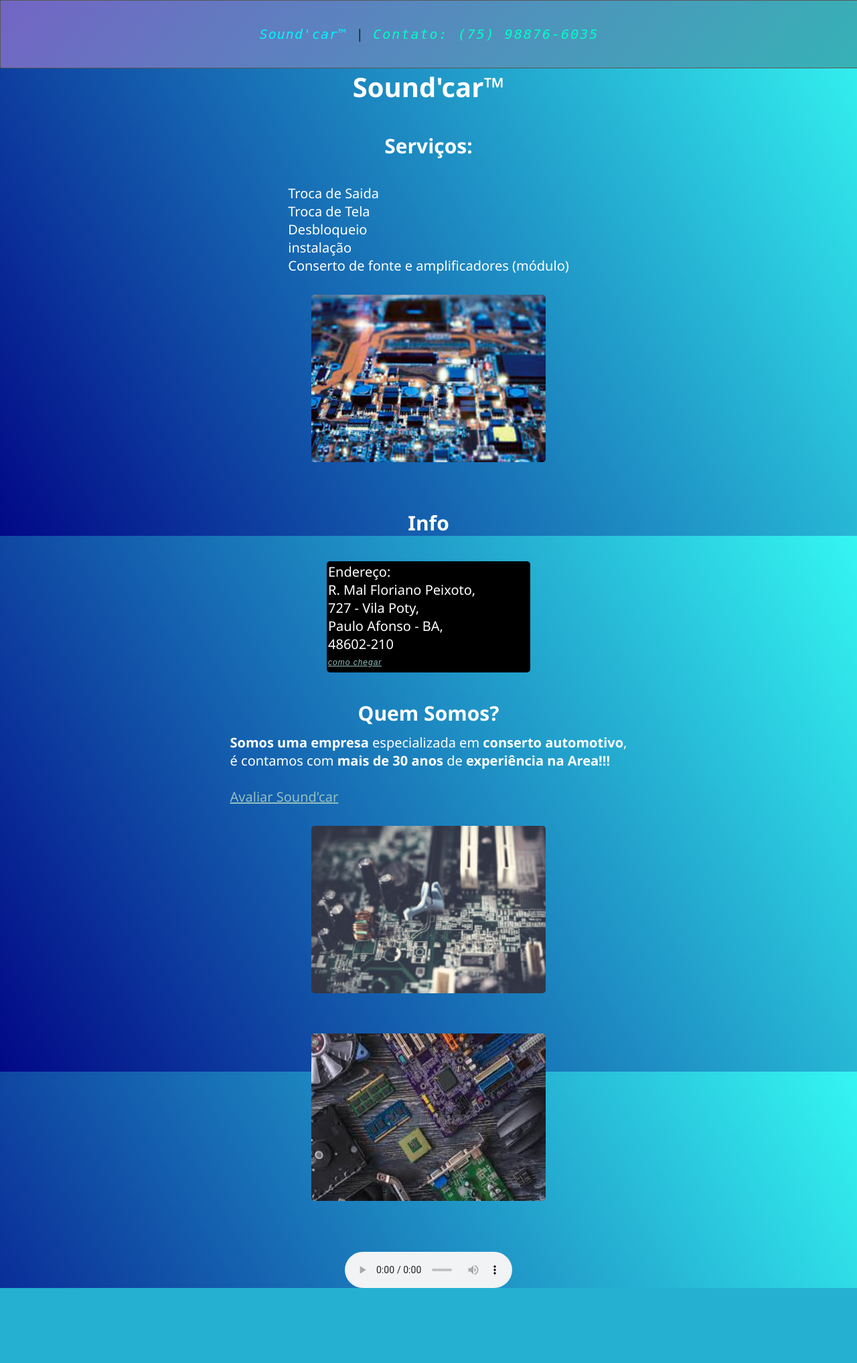
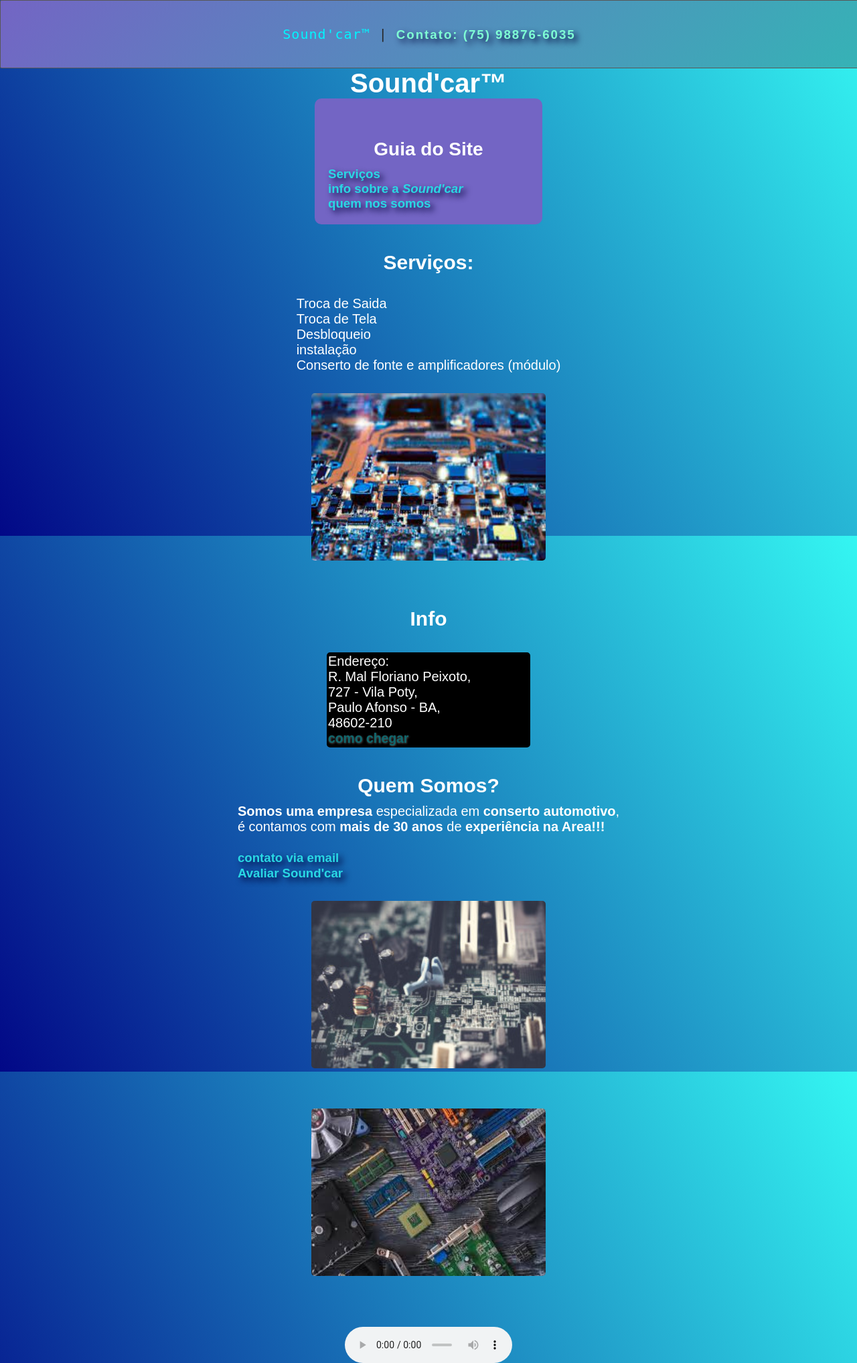
Before and after one commit to Brunin13/Brunin13.github.io, a PHP site: page /estudos/projetos-particulares/sound-car/index.html in a window 1280 px wide. Shown: the whole page at 67% size. Before the commit the page ends 1923 px from the top, so only its background shows below. Run offline with PHP 8.4, Linux system fonts and the light colour scheme.

Commit message:
Add files via upload

```diff
--- a/estudos/javascript/curso-js/aula16ex/ex018/ex018.html
+++ b/estudos/javascript/curso-js/aula16ex/ex018/ex018.html
@@ -16,7 +16,6 @@
         <select id="selTab" size="10"></select>
         <br>
         <input type="button" id="btn" value="Finalizar">
-        <input type="button" id="btn3" value="reset">
       </div>
       <div id="two">
         </div>
--- a/estudos/projetos-particulares/sound-car/index.html
+++ b/estudos/projetos-particulares/sound-car/index.html
@@ -10,11 +10,21 @@
   </head>
   <body>
       <div class="barra">
-          <code><span>Sound'car&trade;</span> | <em>Contato: (75) 98876-6035</em></code>
+          <code><span>Sound'car&trade;</span> | <a href="tel:+5575988766035">Contato: (75) 98876-6035</a></code>
           <br>
         </div>
         <div class="container">
             <h1>Sound'car&trade;</h1>
+
+            <div class="guia">
+                <h2>Guia do Site</h2>
+                <ul>
+                    <li><a href="#servicos">Serviços</a></li>
+                    <li><a href="#info">info sobre a <em>Sound'car</em></a></li>
+                    <li id="servicos"><a href="#quem-somos">quem nos somos</a></li>
+                </ul>
+            </div>
+
             <h2>Serviços:</h2>
             <br>
             <ul>
@@ -24,12 +34,12 @@
                 <li>instalação</li>
                 <li>Conserto de fonte e amplificadores (módulo)</li>
             </ul>
-            <img src="hardware2.jpg" alt="aparelhos eletronicos">
+            <img  id="info" src="hardware2.jpg" alt="aparelhos eletronicos">
             <h2>Info</h2>
             <br>
-                <div class="info">
+            <div class="info">
                     <ul>
-                        <li>Endereço:<br> R. Mal Floriano Peixoto,<br> 727 - Vila Poty,<br> Paulo Afonso - BA,<br> 48602-210</li>
+                        <li id="quem-somos">Endereço:<br> R. Mal Floriano Peixoto,<br> 727 - Vila Poty,<br> Paulo Afonso - BA,<br> 48602-210</li>
                         <li>
                             <br>
                             <a href="https://www.google.com/maps/dir//sound+car/data=!4m6!4m5!1m1!4e2!1m2!1m1!1s0x709312e69723b7b:0x7c6f2841856cd3dc?sa=X&ved=2ahUKEwjkp_TtlMH4AhUDDdQKHe6_AcEQ9Rd6BAgGEAU" rel="external" target="_blank">como chegar</a></li>
@@ -39,6 +49,7 @@
             <ul>
                 <p><strong>Somos uma empresa</strong> especializada em <strong>conserto automotivo</strong>,<br> é contamos com <strong>mais de 30 anos</strong> de <strong>experiência na Area!!!</strong></p>
                 <br>
+                <p><a href="mailto:jurantec@gmail.com">contato via email</a></p>
                 <p><a href="https://www.google.com/search?q=sound-car&oq=sound-car&aqs=chrome..69i57j0i30i457j0i30l3j69i60l3.2934j0j4&sourceid=chrome&ie=UTF-8&tbs=lf:1,lf_ui:10&tbm=lcl&rflfq=1&num=10&rldimm=8966429644994434012&lqi=Cglzb3VuZC1jYXJaCyIJc291bmQgY2FykgEVc3RlcmVvX3JlcGFpcl9zZXJ2aWNlqgEREAEqDSIJc291bmQgY2FyKAw&phdesc=0vyum6wYkTM&ved=2ahUKEwi08OKrlcH4AhVDBbkGHVH4DPoQvS56BAgIEAE&sa=X&rlst=f#rlfi=hd:;si:8966429644994434012,l,Cglzb3VuZC1jYXJaCyIJc291bmQgY2FykgEVc3RlcmVvX3JlcGFpcl9zZXJ2aWNlqgEREAEqDSIJc291bmQgY2FyKAw,y,0vyum6wYkTM;mv:[[-6.976032399999999,-34.9388517],[-11.6261311,-39.5604545]];tbs:lrf:!1m4!1u3!2m2!3m1!1e1!1m4!1u2!2m2!2m1!1e1!2m1!1e2!2m1!1e3,lf:1" rel="external" target="_blank">Avaliar Sound'car</a>
             </ul>
             <img src="hardware.jpg" alt="hardware / aparelho eletronico">
--- a/estudos/projetos-particulares/sound-car/style.css
+++ b/estudos/projetos-particulares/sound-car/style.css
@@ -1,15 +1,23 @@
+
+html {
+  scroll-behavior: smooth;
+}
+
+:target {
+  scroll-margin-top: .8em;
+}
+
+body {
+    font: normal 15pt Arial;
+    background-image: linear-gradient(60deg, #020887, #34F6F2 );
+    color: white;
+    background-attachment: fixed;
+}
+
 * {
     padding: 0px;
     margin: 0px;
 }
-
-body {
-    background-image: linear-gradient(60deg, #020887, #34F6F2 );
-    color: white;
-    font: normal 15pt Segoe UI;
-    background-attachment: fixed;
-}
-
 .text {
     font-size: 30px;
     text-align: justify;
@@ -42,9 +50,6 @@ h2 {
     border-radius: 5px;
 }
 
-.container a {
-    color: #94BFBE;
-}
 
 .container li{
     display: flex;
@@ -71,12 +76,42 @@ h2 {
 }
 
 .info a{
-    color: #94BFBE;
-    font: menu;
-    font-style: italic;
-    letter-spacing: 1px;
-    font-size: 12px;
+    transition: 500ms;
+    font: bold 14.5pt Arial;
+    color: #10686e;
+    text-decoration: none;
+    text-shadow: 0.5px 0.5px 3px rgba(247, 247, 247, 0.377);
 }
+
+.info a:hover {
+    font: bold 14pt Arial;
+    color: #0defff;
+    text-shadow: 5px 5px 10px rgba(247, 247, 247, 0.479);
+}
+
+.guia {
+    padding: 20px;
+    width: 300px;
+    background-color: #7365c4;
+    font: bold 14pt Arial;
+    text-align: center;
+    border-radius: 10px;
+}
+
+a {
+    transition: 500ms;
+    font: bold 14pt Arial;
+    color: #29d8e4;
+    text-decoration: none;
+    text-shadow: 5px 5px 10px #030338;
+ }
+
+ a:hover {
+    font: bold 14pt Arial;
+    color: #2fb0b9;
+    text-decoration: none;
+    text-shadow: 10px 8px 12px #030333;
+ }
 
 .barra {
     display: flex;
@@ -86,8 +121,6 @@ h2 {
     left: 0px;
     right: 0px;
     position: sticky;
-    font: message-box;
-    font-style: italic;
     letter-spacing: 1px;
     font-size: 20px;
     text-align: justify;
```
Also changed, not shown: estudos/javascript/curso-js/aula16ex/ex018/script.js (+2 -10 lines), estudos/javascript/curso-js/ex004.html (added, +24 -0 lines), 3 other files.
